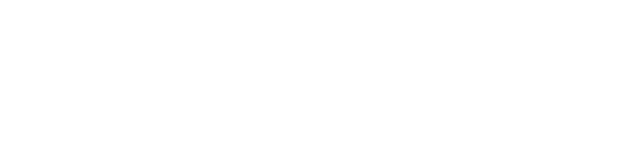
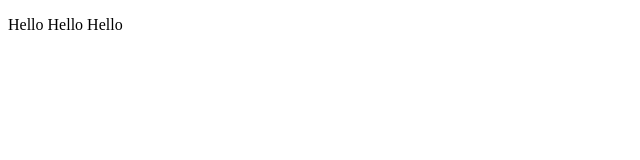
Before and after one commit to steventannason/Bootcamp, a plain HTML site: page index.html in a window 1280 px wide. Shown: the whole page, without its empty margins (0-640 px from the left). Drawn offline with Linux system fonts and the light colour scheme.

Commit message:
Add Hello

```diff
--- a/index.html
+++ b/index.html
@@ -5,5 +5,7 @@
 </head>
 <body>
 
+	<p> Hello Hello Hello </p>
+
 </body>
 </html>
```
